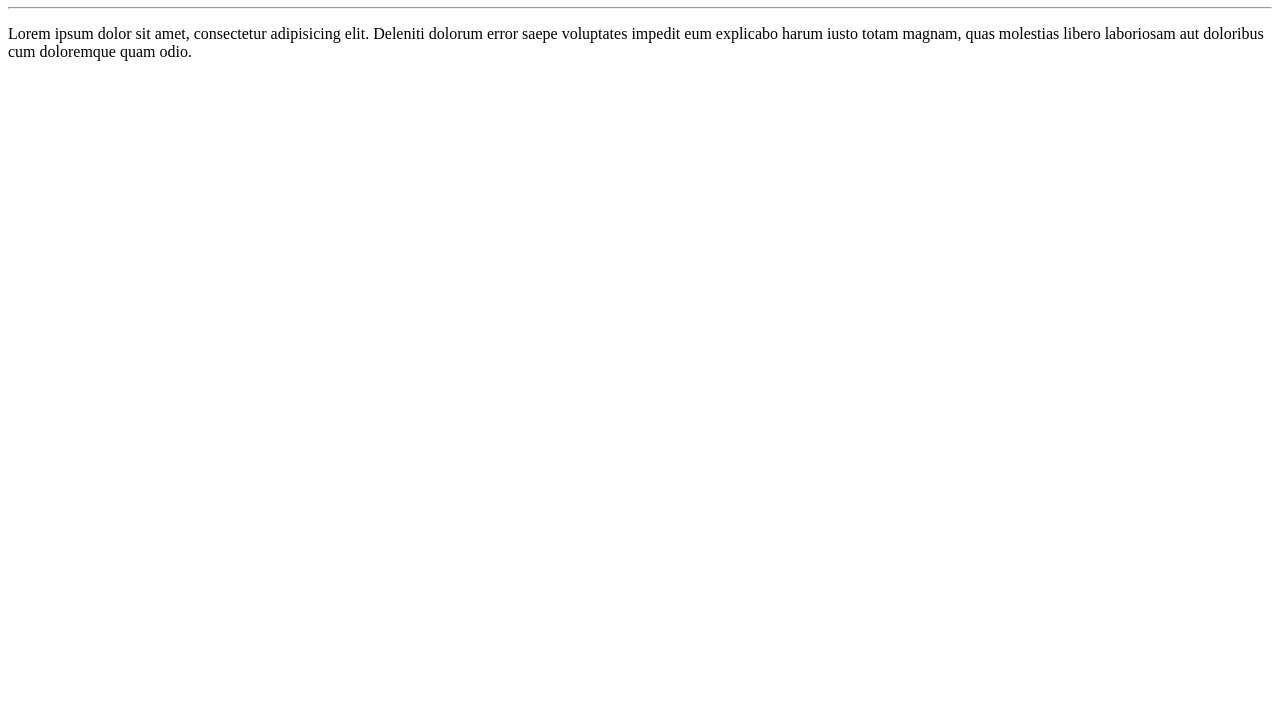
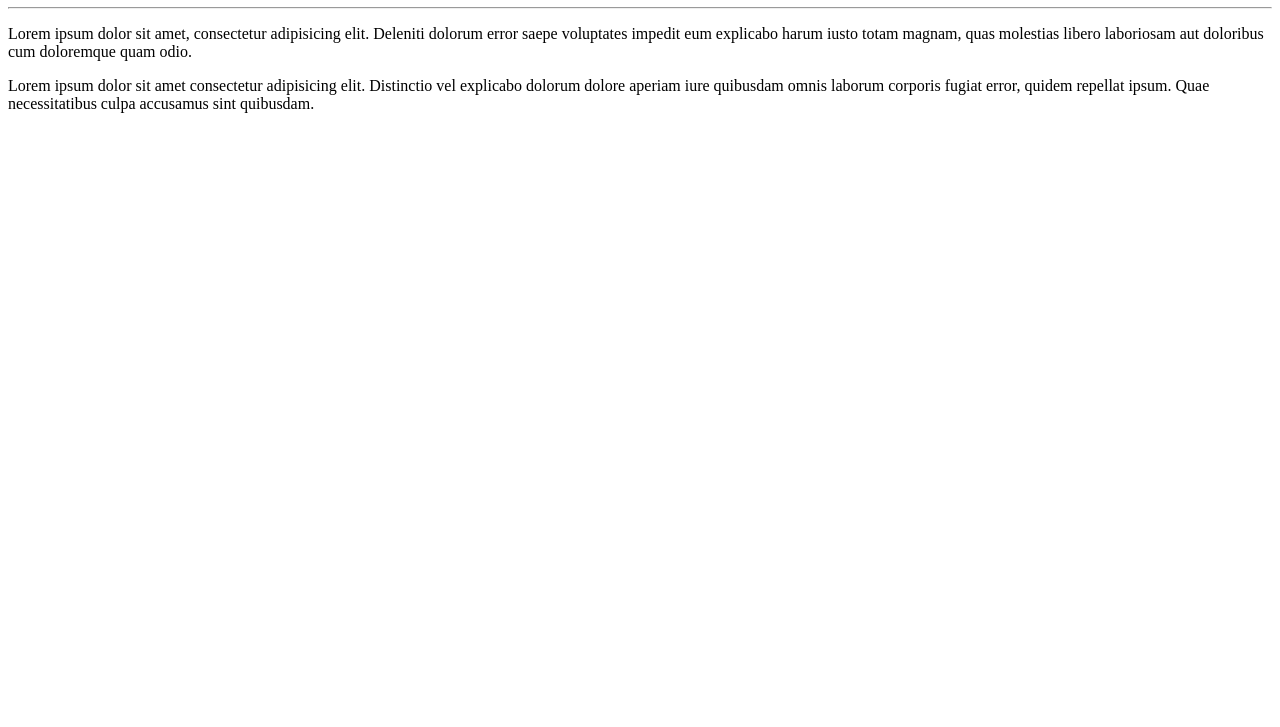
Before and after one commit to caioabubakir/Projeto-teste, a plain HTML site: page site-teste/index.html in a window 1280 px wide. Shown: the part 73-800 px from the top of the page. Drawn offline with Linux system fonts and the light colour scheme.

Commit message:
adicionei um parágrafo

```diff
--- a/site-teste/index.html
+++ b/site-teste/index.html
@@ -9,5 +9,6 @@
     <h1>Olá, Mundo!</h1>
     <hr>
     <p>Lorem ipsum dolor sit amet, consectetur adipisicing elit. Deleniti dolorum error saepe voluptates impedit eum explicabo harum iusto totam magnam, quas molestias libero laboriosam aut doloribus cum doloremque quam odio.</p>
+    <p>Lorem ipsum dolor sit amet consectetur adipisicing elit. Distinctio vel explicabo dolorum dolore aperiam iure quibusdam omnis laborum corporis fugiat error, quidem repellat ipsum. Quae necessitatibus culpa accusamus sint quibusdam.</p>
 </body>
 </html>
```
